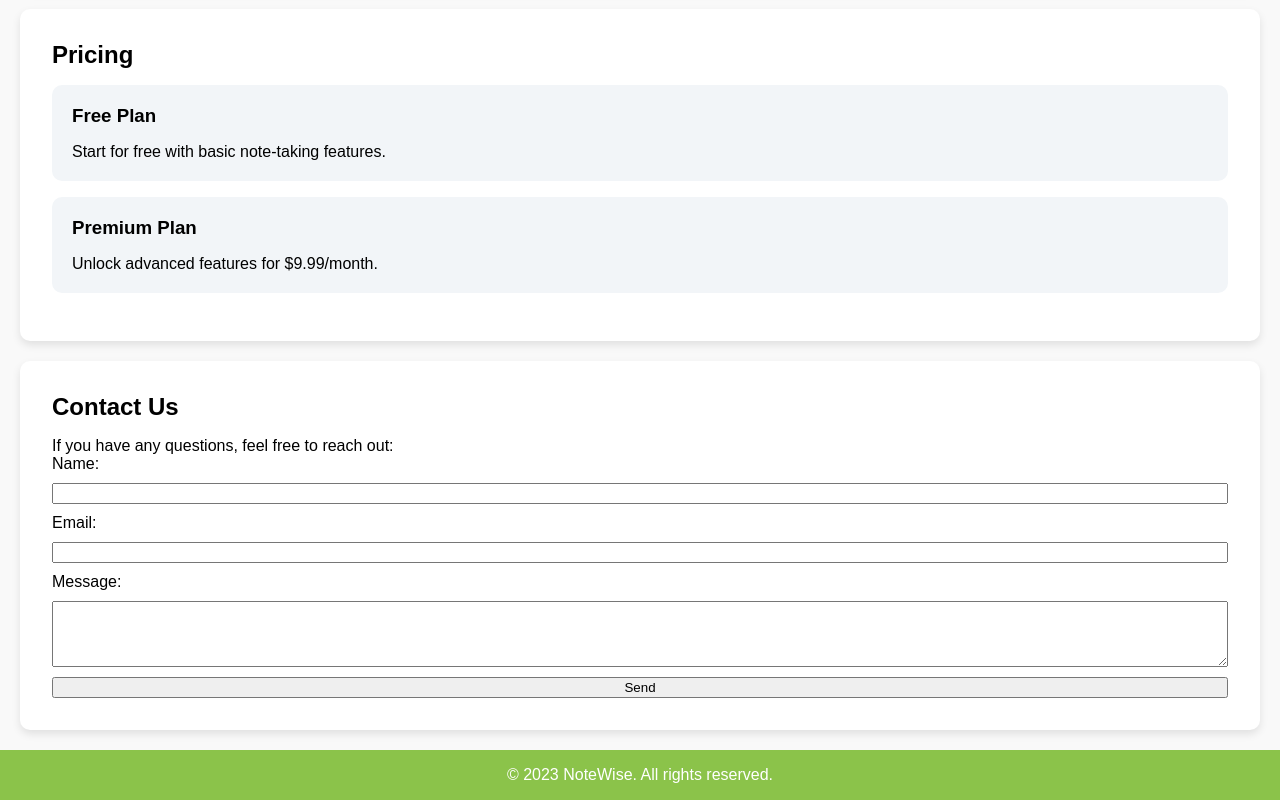
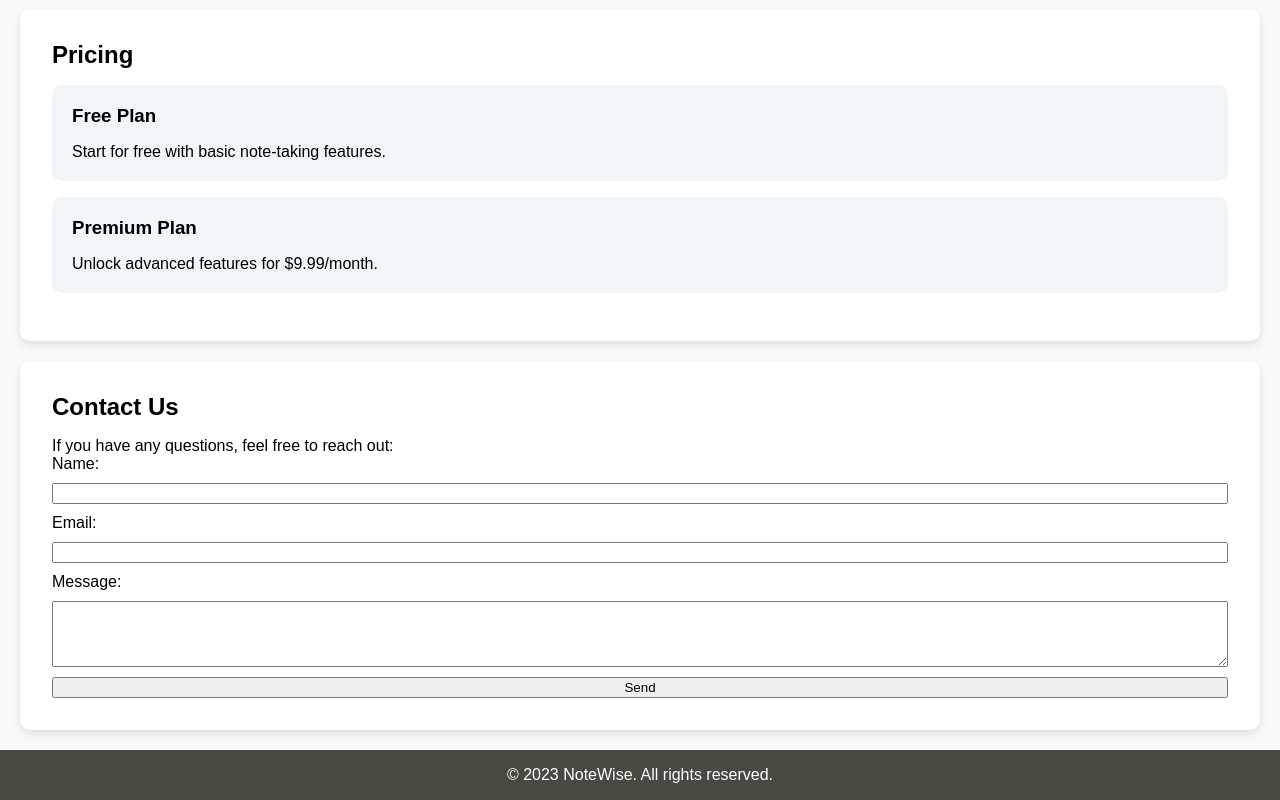
Before and after one commit to hemanthawanniarachchi/Product_LandingPage, a plain HTML site: page index.html in a window 1280 px wide. Shown: the part 774-1574 px from the top of the page. Drawn offline with Linux system fonts and the light colour scheme.

Commit message:
adding colours

```diff
--- a/styles.css
+++ b/styles.css
@@ -96,7 +96,7 @@ form {
 }
 
 footer {
-    background-color: #8bc34a;
+    background-color: #464a41;
     color: #fff;
     text-align: center;
     padding: 1rem;
```
